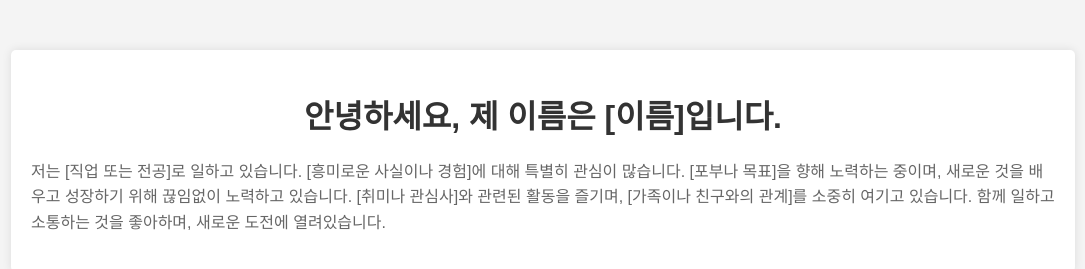
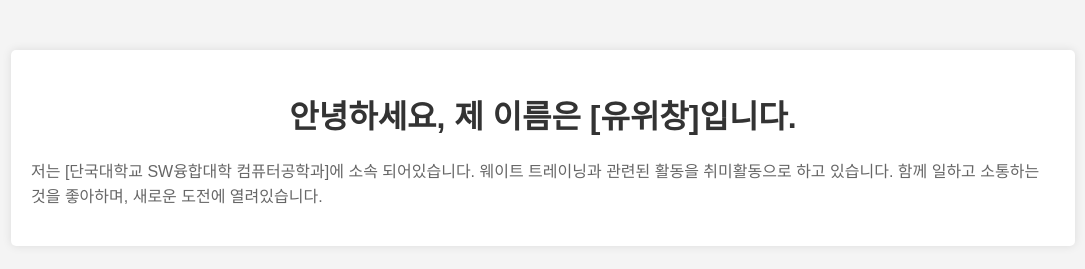
Before and after one commit to wechang123/Self-introduction, a plain HTML site: page index.html in a window 1280 px wide. Shown: the whole page, without its empty margins (97-1182 px from the left). Drawn offline with Linux system fonts and the light colour scheme.

Commit message:
자기소개 수정 1

```diff
--- a/index.html
+++ b/index.html
@@ -33,8 +33,8 @@
 <body>
 
 <div class="container">
-    <h1>안녕하세요, 제 이름은 [이름]입니다.</h1>
-    <p>저는 [직업 또는 전공]로 일하고 있습니다. [흥미로운 사실이나 경험]에 대해 특별히 관심이 많습니다. [포부나 목표]을 향해 노력하는 중이며, 새로운 것을 배우고 성장하기 위해 끊임없이 노력하고 있습니다. [취미나 관심사]와 관련된 활동을 즐기며, [가족이나 친구와의 관계]를 소중히 여기고 있습니다. 함께 일하고 소통하는 것을 좋아하며, 새로운 도전에 열려있습니다.</p>
+    <h1>안녕하세요, 제 이름은 [유위창]입니다.</h1>
+    <p>저는 [단국대학교 SW융합대학 컴퓨터공학과]에 소속 되어있습니다. 웨이트 트레이닝과 관련된 활동을 취미활동으로 하고 있습니다. 함께 일하고 소통하는 것을 좋아하며, 새로운 도전에 열려있습니다.</p>
 </div>
 
 </body>
```
